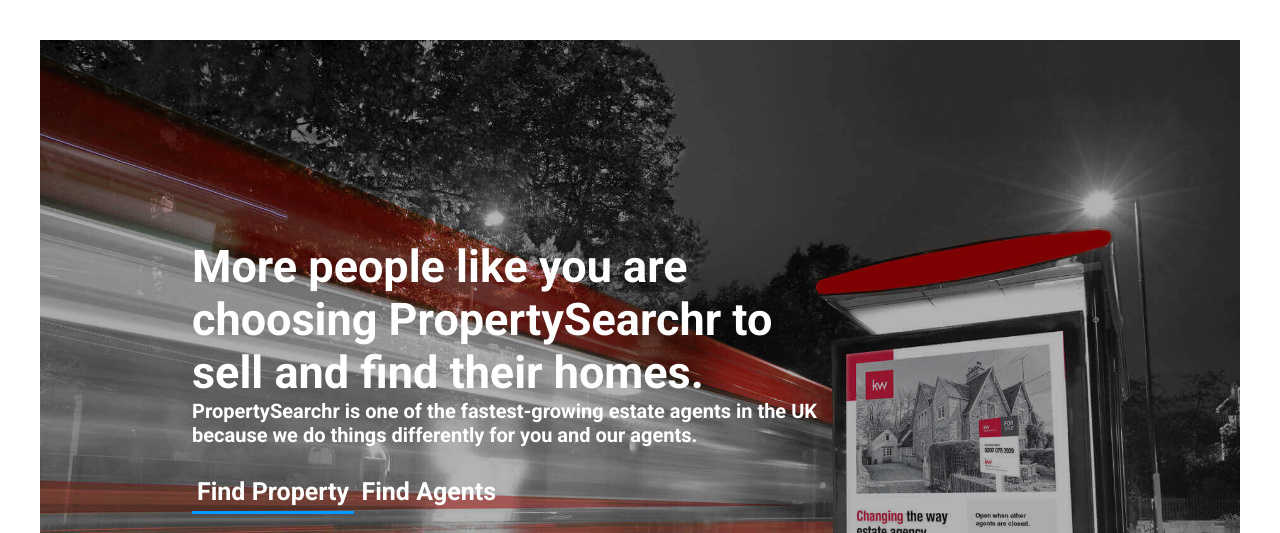
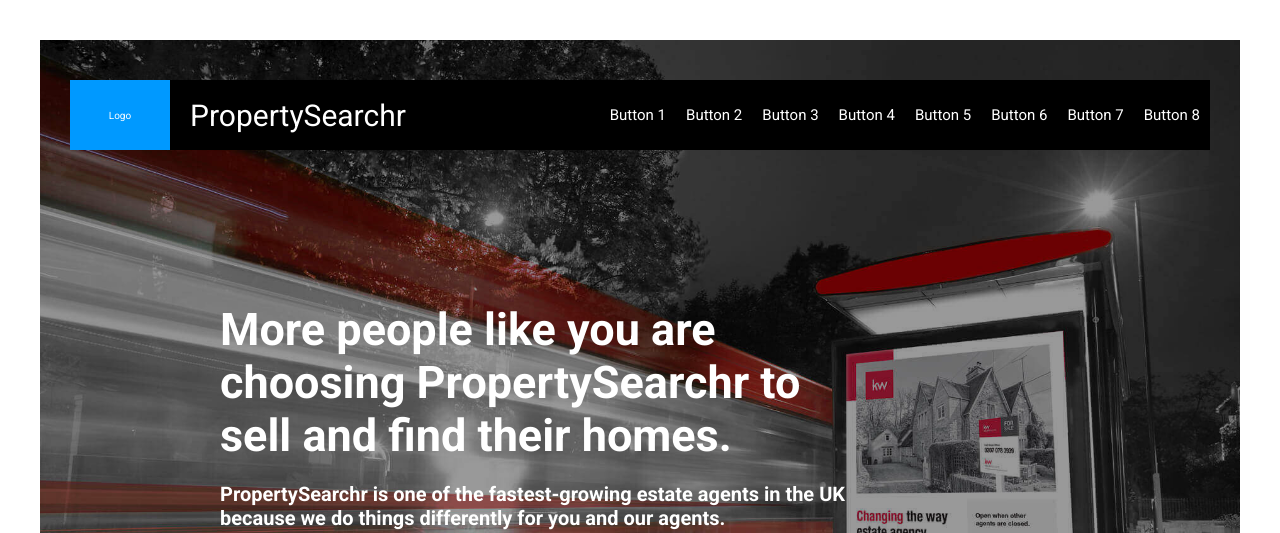
Before and after one commit to Xnanga/PropertySearchr, a website: page index.html in a window 1280 px wide. Shown: the top 533 px of the page. Drawn offline with Linux system fonts and the light colour scheme.

Commit message:
Initial navbar added and sized in CSS Grid.

```diff
--- a/index.html
+++ b/index.html
@@ -21,10 +21,20 @@
 
   <body class="body">
     <div class="page-container">
-      <nav class="main-nav">
-        <!-- Nav Goes Here -->
-      </nav>
       <main class="main-content">
+        <nav class="nav">
+          <div class="nav__branding-logo">Logo</div>
+          <div class="nav__branding-name">PropertySearchr</div>
+
+          <div class="nav__menu__button nav__menu__button--1">Button 1</div>
+          <div class="nav__menu__button nav__menu__button--2">Button 2</div>
+          <div class="nav__menu__button nav__menu__button--3">Button 3</div>
+          <div class="nav__menu__button nav__menu__button--4">Button 4</div>
+          <div class="nav__menu__button nav__menu__button--5">Button 5</div>
+          <div class="nav__menu__button nav__menu__button--6">Button 6</div>
+          <div class="nav__menu__button nav__menu__button--7">Button 7</div>
+          <div class="nav__menu__button nav__menu__button--8">Button 8</div>
+        </nav>
         <div class="homepage-header">
           <div class="homepage-header__content">
             <h1 class="homepage-header__content__h1">
--- a/sass/_components.scss
+++ b/sass/_components.scss
@@ -1,7 +1,96 @@
-.main-nav {
-}
+// Navigation
 
-.social-proof-logos {
+.nav {
+  position: absolute;
+  top: 5%;
+  left: 50%;
+  transform: translate(-50%, -50%);
+  z-index: 10;
+
+  height: 7rem;
+  width: 95%;
+
+  display: grid;
+  grid-template-columns: 10rem 25rem minmax(2rem, 75rem) repeat(8, auto); // 11 in total
+  grid-template-rows: 1fr;
+  align-items: center;
+
+  color: var(--secondary-color-white);
+  background-color: var(--secondary-color-black);
+
+  &__branding {
+    @include flexCentering;
+
+    height: 100%;
+    width: 5rem;
+
+    &-logo {
+      @include flexCentering;
+
+      grid-column: 1 / 2;
+
+      background-color: var(--primary-color-cyan);
+
+      height: 100%;
+      width: 100%;
+
+      cursor: pointer;
+    }
+
+    &-name {
+      grid-column: 2 / 3;
+
+      font-size: 3rem;
+      padding-left: 2rem;
+
+      cursor: pointer;
+    }
+  }
+
+  &__menu {
+    &__button {
+      @include flexCentering;
+
+      height: 100%;
+
+      font-size: 1.5rem;
+      padding: 1rem;
+
+      cursor: pointer;
+
+      &--1 {
+        grid-column: 4 / 5;
+      }
+
+      &--2 {
+        grid-column: 5 / 6;
+      }
+
+      &--3 {
+        grid-column: 6 / 7;
+      }
+
+      &--4 {
+        grid-column: 7 / 8;
+      }
+
+      &--5 {
+        grid-column: 8 / 9;
+      }
+
+      &--6 {
+        grid-column: 9 / 10;
+      }
+
+      &--7 {
+        grid-column: 10 / 11;
+      }
+
+      &--8 {
+        grid-column: 11 / 12;
+      }
+    }
+  }
 }
 
 // Search Widget
--- a/sass/_layout.scss
+++ b/sass/_layout.scss
@@ -4,6 +4,6 @@
 }
 
 .main-content {
-  //background-color: orangered;
+  position: relative;
   height: 150rem;
 }
--- a/sass/_pages.scss
+++ b/sass/_pages.scss
@@ -8,7 +8,7 @@
 
   &__content {
     position: absolute;
-    top: 30%;
+    top: 17.5%;
     left: 15%;
     z-index: 10;
 
@@ -16,6 +16,7 @@
 
     &__h1 {
       font-size: 4.5rem;
+      margin-bottom: 2rem;
     }
 
     &__tagline {
@@ -36,11 +37,11 @@
   }
 
   &__slide {
-    width: 100%;
-    height: 100%;
+    min-width: 100%;
+    min-height: 100%;
 
     object-fit: cover;
-    opacity: 0.7;
+    opacity: 0.6;
 
     transition: all 1s ease-in-out;
   }
--- a/sass/_utils.scss
+++ b/sass/_utils.scss
@@ -6,3 +6,9 @@
   left: 50%;
   transform: translate(-50%, -50%);
 }
+
+@mixin flexCentering {
+  display: flex;
+  align-items: center;
+  justify-content: center;
+}
```
Also changed, not shown: css/style.css.
